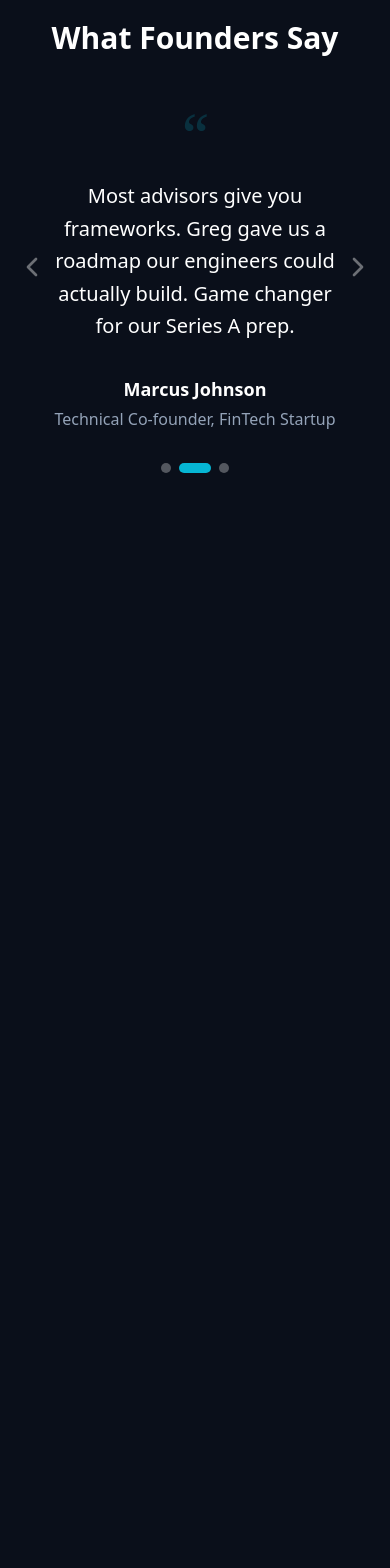
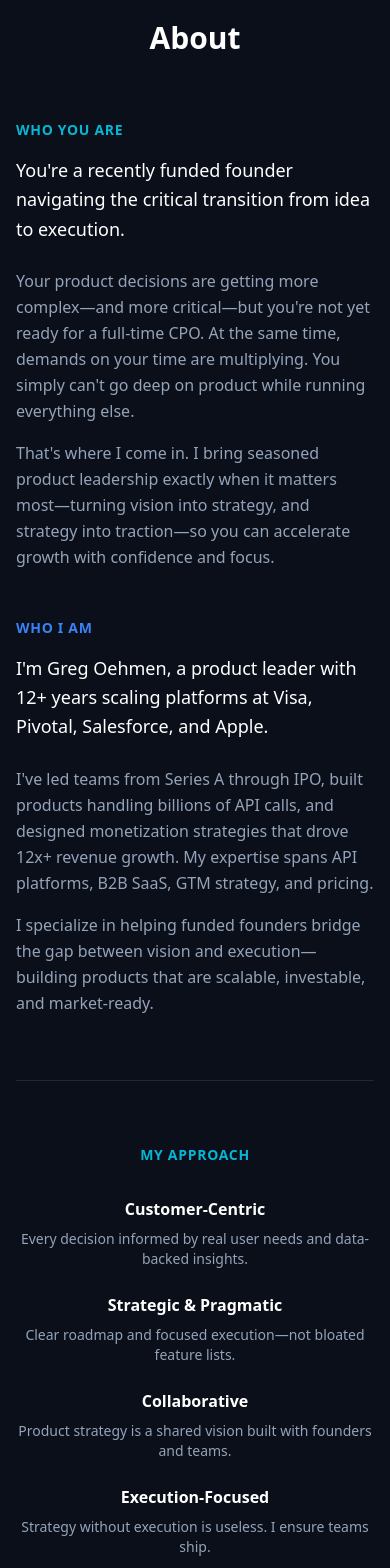
Before and after one commit to goehmen/gregoehmen-io, a Next.js app: page / in a window 390 px wide. Shown: the part 3540-5108 px from the top of the page. Before the commit the page ends 4093 px from the top, so only its background shows below. Built offline with nearby package versions, Linux system fonts and the light colour scheme.

Commit message:
Add About section

```diff
--- /dev/null
+++ b/app/components/About.tsx
@@ -0,0 +1,73 @@
+export default function About() {
+    return (
+      <section id="about" className="py-20 sm:py-24 bg-background">
+        <div className="max-w-6xl mx-auto px-4 sm:px-6 lg:px-8">
+          {/* Section Header */}
+          <div className="text-center mb-16">
+            <h2 className="text-3xl sm:text-4xl md:text-5xl font-bold">
+              About
+            </h2>
+          </div>
+
+          <div className="grid grid-cols-1 lg:grid-cols-2 gap-12 lg:gap-16">
+            {/* Left: Who You Are (the founder) */}
+            <div>
+              <h3 className="text-sm font-semibold text-accent-teal uppercase tracking-wider mb-4">
+                Who You Are
+              </h3>
+              <p className="text-lg sm:text-xl leading-relaxed mb-6">
+                You&apos;re a recently funded founder navigating the critical transition from idea to execution.
+              </p>
+              <p className="text-foreground-secondary leading-relaxed mb-4">
+                Your product decisions are getting more complex—and more critical—but you&apos;re not yet ready for a full-time CPO. At the same time, demands on your time are multiplying. You simply can&apos;t go deep on product while running everything else.
+              </p>
+              <p className="text-foreground-secondary leading-relaxed">
+                That&apos;s where I come in. I bring seasoned product leadership exactly when it matters most—turning vision into strategy, and strategy into traction—so you can accelerate growth with confidence and focus.
+              </p>
+            </div>
+
+            {/* Right: Who I Am */}
+            <div>
+              <h3 className="text-sm font-semibold text-accent-blue uppercase tracking-wider mb-4">
+                Who I Am
+              </h3>
+              <p className="text-lg sm:text-xl leading-relaxed mb-6">
+                I&apos;m Greg Oehmen, a product leader with 12+ years scaling platforms at Visa, Pivotal, Salesforce, and Apple.
+              </p>
+              <p className="text-foreground-secondary leading-relaxed mb-4">
+                I&apos;ve led teams from Series A through IPO, built products handling billions of API calls, and designed monetization strategies that drove 12x+ revenue growth. My expertise spans API platforms, B2B SaaS, GTM strategy, and pricing.
+              </p>
+              <p className="text-foreground-secondary leading-relaxed">
+                I specialize in helping funded founders bridge the gap between vision and execution—building products that are scalable, investable, and market-ready.
+              </p>
+            </div>
+          </div>
+
+          {/* Bottom: My Approach */}
+          <div className="mt-16 pt-16 border-t border-white/10">
+            <h3 className="text-sm font-semibold text-accent-teal uppercase tracking-wider mb-8 text-center">
+              My Approach
+            </h3>
+            <div className="grid grid-cols-1 sm:grid-cols-2 lg:grid-cols-4 gap-6">
+              <div className="text-center">
+                <h4 className="font-semibold mb-2">Customer-Centric</h4>
+                <p className="text-sm text-foreground-secondary">Every decision informed by real user needs and data-backed insights.</p>
+              </div>
+              <div className="text-center">
+                <h4 className="font-semibold mb-2">Strategic & Pragmatic</h4>
+                <p className="text-sm text-foreground-secondary">Clear roadmap and focused execution—not bloated feature lists.</p>
+              </div>
+              <div className="text-center">
+                <h4 className="font-semibold mb-2">Collaborative</h4>
+                <p className="text-sm text-foreground-secondary">Product strategy is a shared vision built with founders and teams.</p>
+              </div>
+              <div className="text-center">
+                <h4 className="font-semibold mb-2">Execution-Focused</h4>
+                <p className="text-sm text-foreground-secondary">Strategy without execution is useless. I ensure teams ship.</p>
+              </div>
+            </div>
+          </div>
+        </div>
+      </section>
+    );
+  }
--- a/app/page.tsx
+++ b/app/page.tsx
@@ -1,5 +1,6 @@
 import Hero from './components/Hero';
 import Services from './components/Services';
+import About from './components/About';
 import Testimonials from './components/Testimonials';
 
 export default function Home() {
@@ -7,6 +8,7 @@ export default function Home() {
     <main>
       <Hero />
       <Services />
+      <About />
       <Testimonials />
     </main>
   );
```
